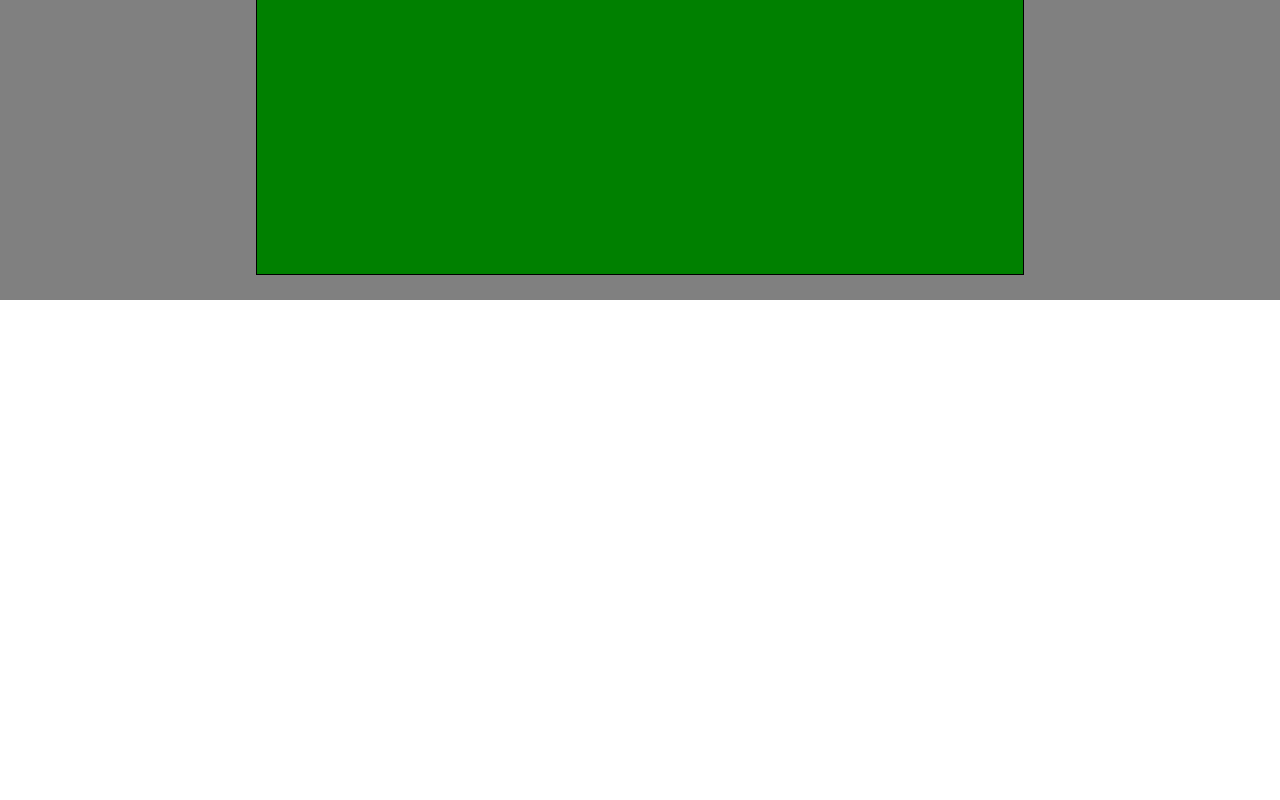
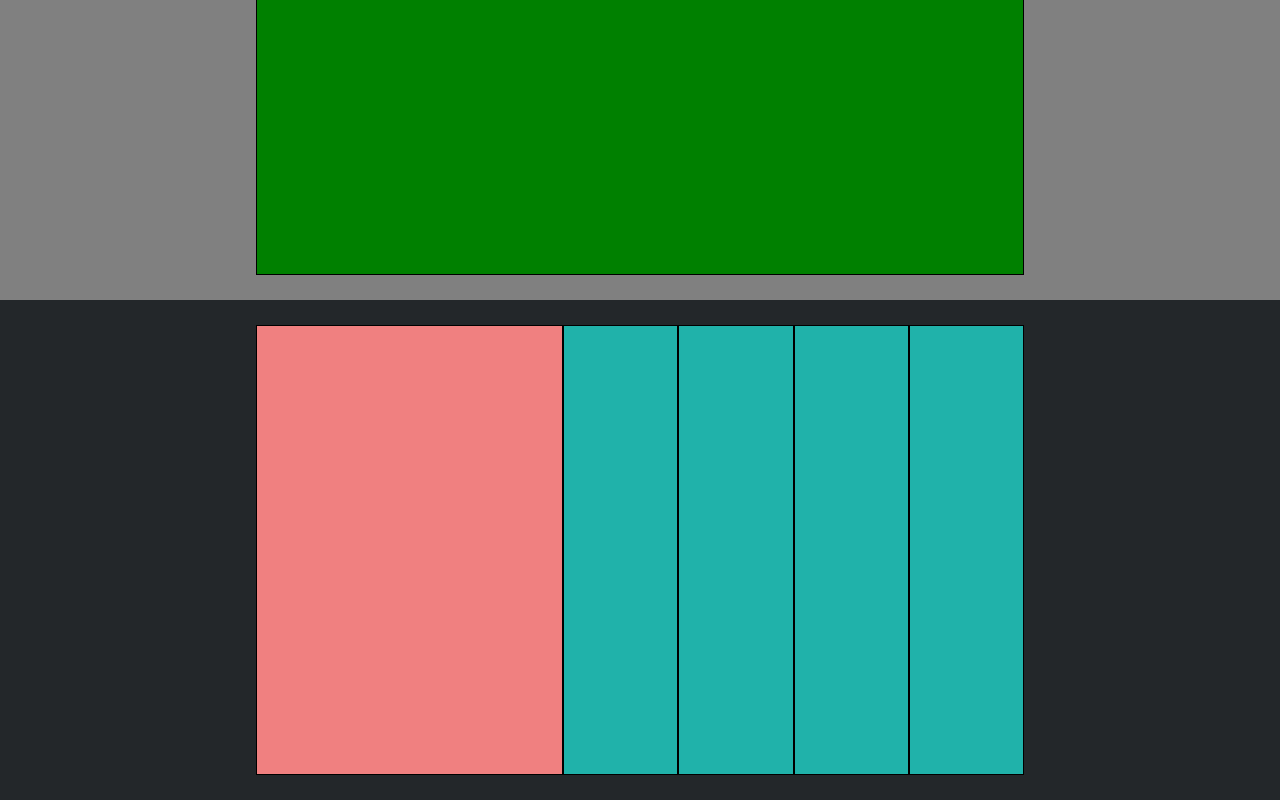
Before and after one commit to GiuseppeArgo/htmlcss-struttura-discord, a plain HTML site: page index.html in a window 1280 px wide. Shown: the part 2600-3400 px from the top of the page. Before the commit the page ends 2900 px from the top, so only its background shows below. Drawn offline with Linux system fonts and the light colour scheme.

Commit message:
feat: upper footer

```diff
--- a/css/style.css
+++ b/css/style.css
@@ -176,3 +176,37 @@
 }
 
 /* /fifth section */
+
+/* /main */
+
+/* footer */
+
+/* upper footer */
+
+.upper-footer {
+    display: flex;
+    height: 500px;
+    justify-content: center;
+    background-color: #23272a;
+}
+
+.upper-footer-row {
+    display: flex;
+    align-items: center;
+}
+
+.big-upper-footer-col {
+    height: 450px;
+    width: 40%;
+    background-color:#f08080;
+    border: 1px solid black;
+}
+
+.small-upper-footer-col {
+    height: 450px;
+    width: 15%;
+    background-color: #20b2aa;
+    border: 1px solid black;
+}
+
+/* /upper footer */
--- a/index.html
+++ b/index.html
@@ -59,5 +59,21 @@
         <!-- /fifth section -->
     </main>
     <!-- /main -->
+
+    <!-- footer -->
+    <footer>
+        <!-- upper footer -->
+        <section class="upper-footer">
+            <div class="upper-footer-row container">
+                <div class="big-upper-footer-col"></div>
+                <div class="first small-upper-footer-col"></div>
+                <div class="second small-upper-footer-col"></div>
+                <div class="third small-upper-footer-col"></div>
+                <div class="fourth small-upper-footer-col"></div>
+            </div>
+        </section>
+        <!-- /upper footer -->
+    </footer>
+    <!-- /footer -->
 </body>
 </html>
```
